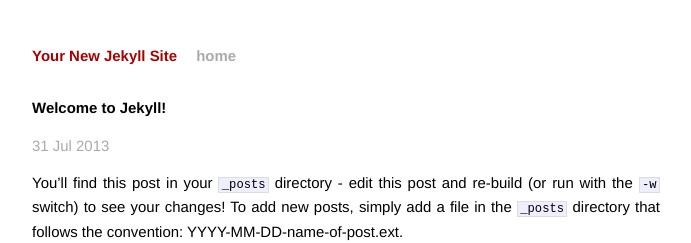
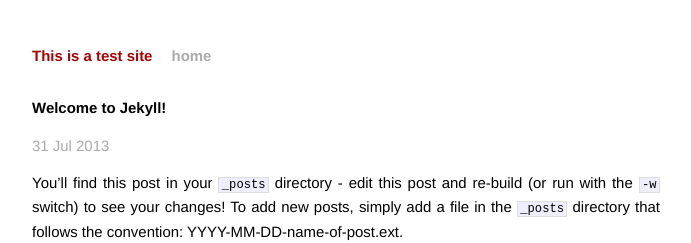
Before and after one commit to Sankarshan-Mudkavi/Sankarshan-Mudkavi.github.io, a Jekyll site: the page built from _posts/2013-07-31-welcome-to-jekyll.markdown, in a window 1280 px wide. Shown: the top 243 px of the page, without its empty margins (294-985 px from the left). Built offline with Jekyll 4.4.1, drawn with Linux system fonts in a browser that asks for light colours; Markdown is read by kramdown in place of the engine named in the settings.

Commit message:
Changed name

```diff
--- a/_config.yml
+++ b/_config.yml
@@ -1,3 +1,3 @@
-name: Your New Jekyll Site
+name: This is a test site
 markdown: redcarpet
 pygments: true
```
Also changed, not shown: 5 other files.
